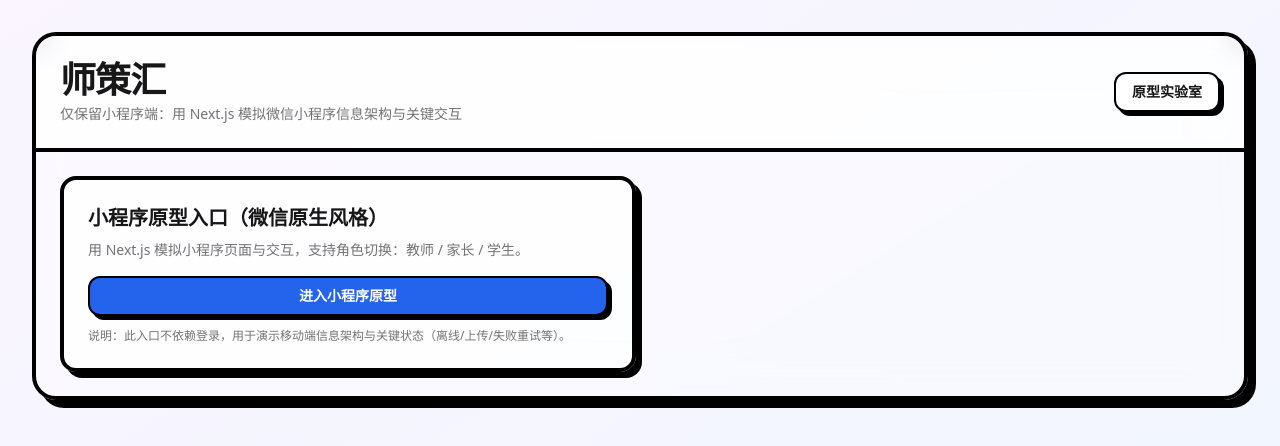
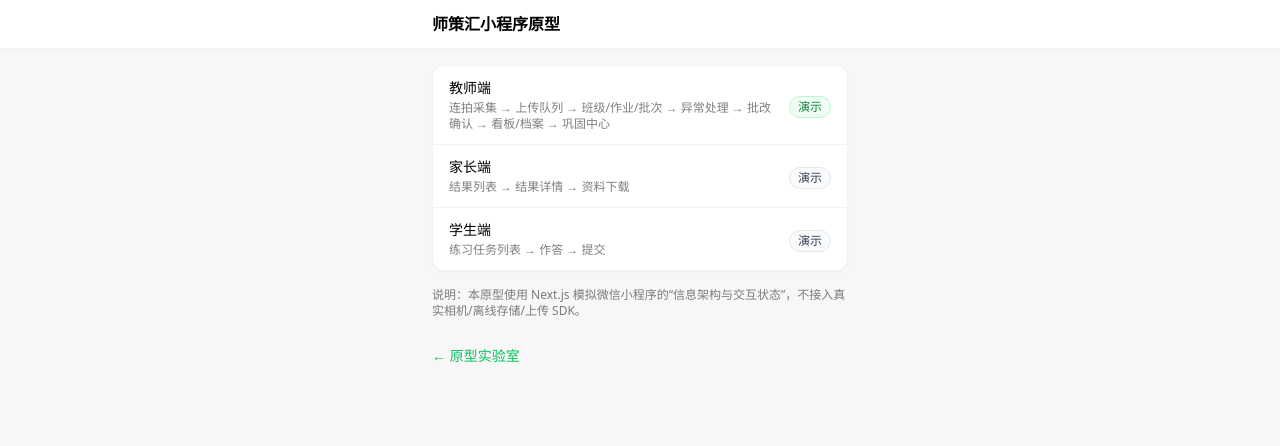
Before and after one commit to saas10010/shicehui, a Next.js app: page / in a window 1280 px wide. Shown: the top 446 px of the page. Built offline with nearby package versions, Linux system fonts and the light colour scheme.

Commit message:
调整入口

```diff
--- a/app/(mini)/mini/page.tsx
+++ b/app/(mini)/mini/page.tsx
@@ -32,8 +32,8 @@ export default function MiniRoleSwitchPage() {
       </div>
 
       <div className="mt-6">
-        <Link href="/" className="text-sm text-[#07c160]">
-          ← 返回入口页
+        <Link href="/studio" className="text-sm text-[#07c160]">
+          ← 原型实验室
         </Link>
       </div>
     </WechatPage>
--- a/app/page.tsx
+++ b/app/page.tsx
@@ -1,53 +1 @@
-import Link from 'next/link'
-
-import { BrutalBackground, BrutalFrame } from '@/components/brutal/brutal-frame'
-import { BrutalCard } from '@/components/brutal/brutal-card'
-import { Button } from '@/components/ui/button'
-
-export default function Home() {
-  return (
-    <BrutalBackground>
-      <BrutalFrame>
-        <div className="border-b-4 border-black p-4 sm:p-6 bg-white/50 backdrop-blur-md">
-          <div className="flex items-center justify-between gap-4">
-            <div>
-              <div className="text-2xl sm:text-3xl md:text-4xl font-black tracking-tight">
-                师策汇
-              </div>
-              <div className="mt-1 text-sm text-muted-foreground">
-                仅保留小程序端：用 Next.js 模拟微信小程序信息架构与关键交互
-              </div>
-            </div>
-            <Button
-              variant="outline"
-              className="rounded-xl border-2 border-black font-bold shadow-[4px_4px_0px_0px_rgba(0,0,0,1)]"
-              asChild
-            >
-              <Link href="/studio">原型实验室</Link>
-            </Button>
-          </div>
-        </div>
-
-        <div className="p-4 sm:p-6">
-          <BrutalCard className="p-6 max-w-xl">
-            <div className="text-xl font-black">小程序原型入口（微信原生风格）</div>
-            <div className="mt-2 text-sm text-muted-foreground">
-              用 Next.js 模拟小程序页面与交互，支持角色切换：教师 / 家长 / 学生。
-            </div>
-            <div className="mt-4">
-              <Button
-                className="w-full rounded-xl border-2 border-black font-bold shadow-[4px_4px_0px_0px_rgba(0,0,0,1)]"
-                asChild
-              >
-                <Link href="/mini">进入小程序原型</Link>
-              </Button>
-            </div>
-            <div className="mt-3 text-xs text-muted-foreground">
-              说明：此入口不依赖登录，用于演示移动端信息架构与关键状态（离线/上传/失败重试等）。
-            </div>
-          </BrutalCard>
-        </div>
-      </BrutalFrame>
-    </BrutalBackground>
-  )
-}
+export { default } from './(mini)/mini/page'
```
Also changed, not shown: .serena/memories/shicehui-root-route-defaults-to-mini-20260118.md (added).
